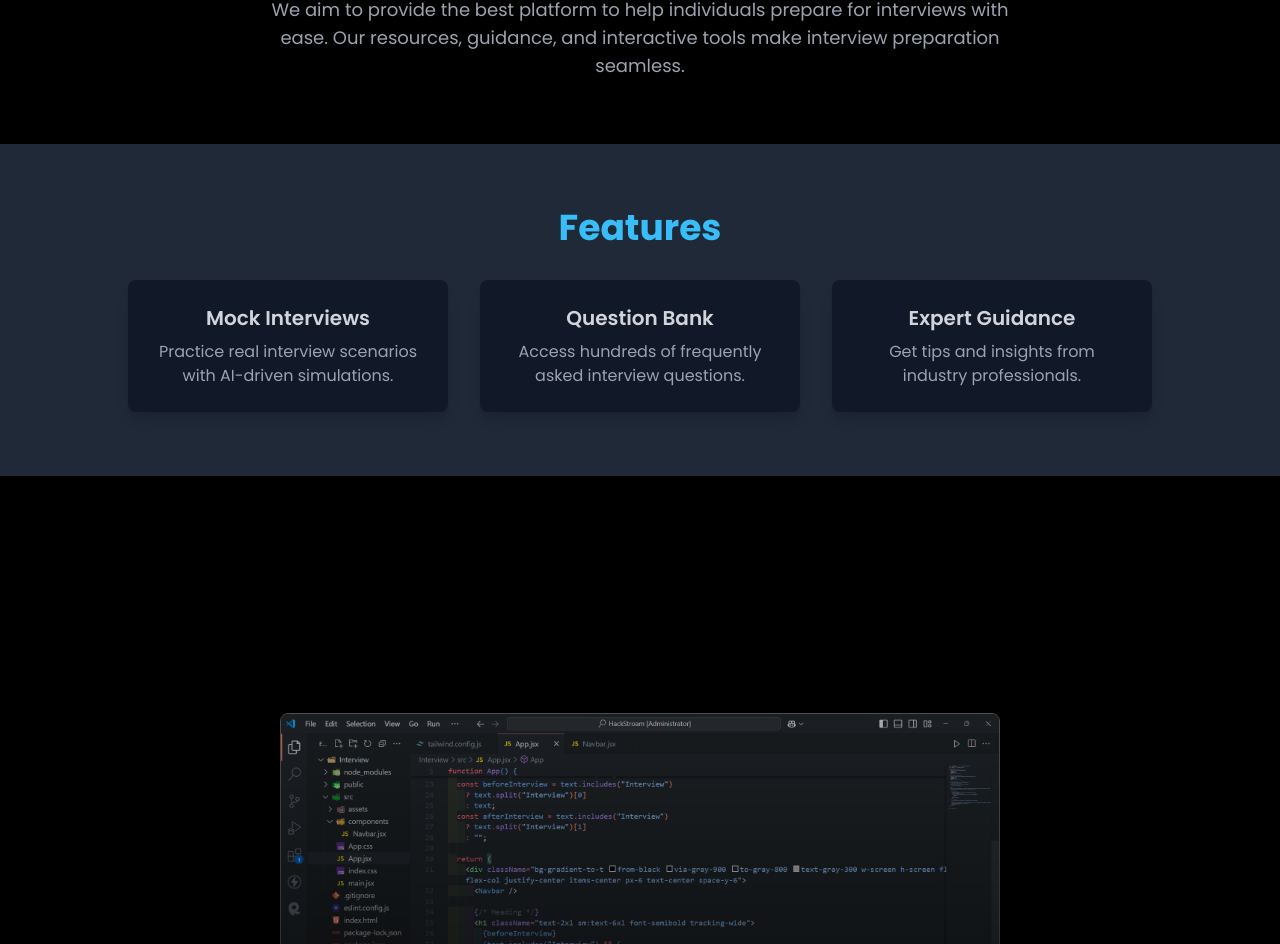
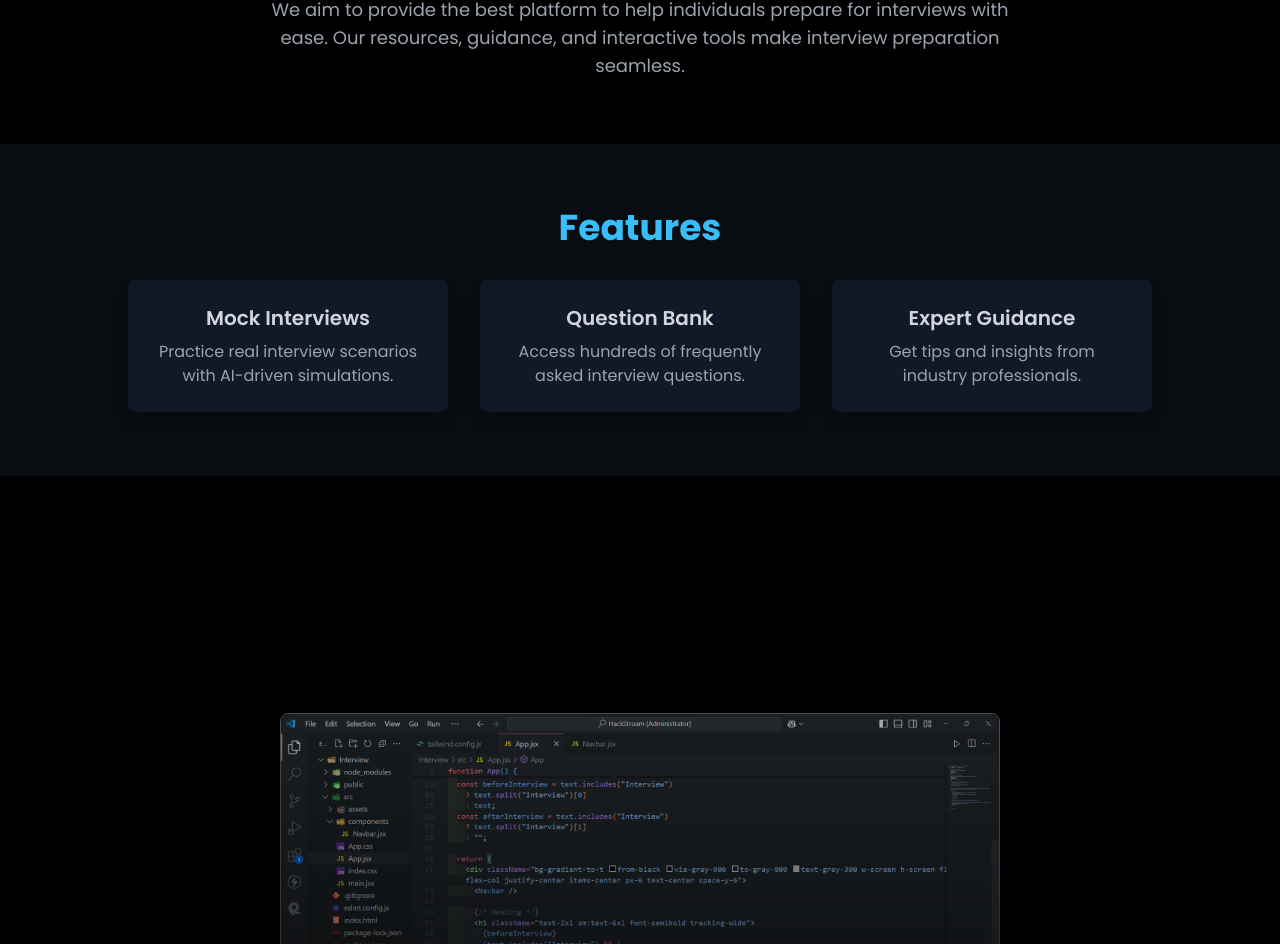
Before and after one commit to Rupam-Mondal/Interview-Frontend, a React (Vite) app: page / in a window 1280 px wide. Shown: the part 950-1894 px from the top of the page. Built offline with nearby package versions, Linux system fonts and the light colour scheme.

Commit message:
feature part

```diff
--- a/src/components/ParticleBackground/Background.jsx
+++ b/src/components/ParticleBackground/Background.jsx
@@ -43,7 +43,7 @@ const Background = () => {
         </p>
       </section>
 
-      <section className="py-16 px-8 text-center bg-gray-800 mb-10">
+      <section className="py-16 px-8 text-center bg-gray-800/30 mb-10">
         <h2 className="text-4xl font-bold text-[#38BDF8]">Features</h2>
         <div className="grid grid-cols-1 sm:grid-cols-3 gap-8 mt-8 max-w-5xl mx-auto">
           <div className="p-6 bg-gray-900 rounded-lg shadow-lg hover:-translate-y-4 hover:scale-105 transition-all duration-300 hover:shadow-slate-500">
```
